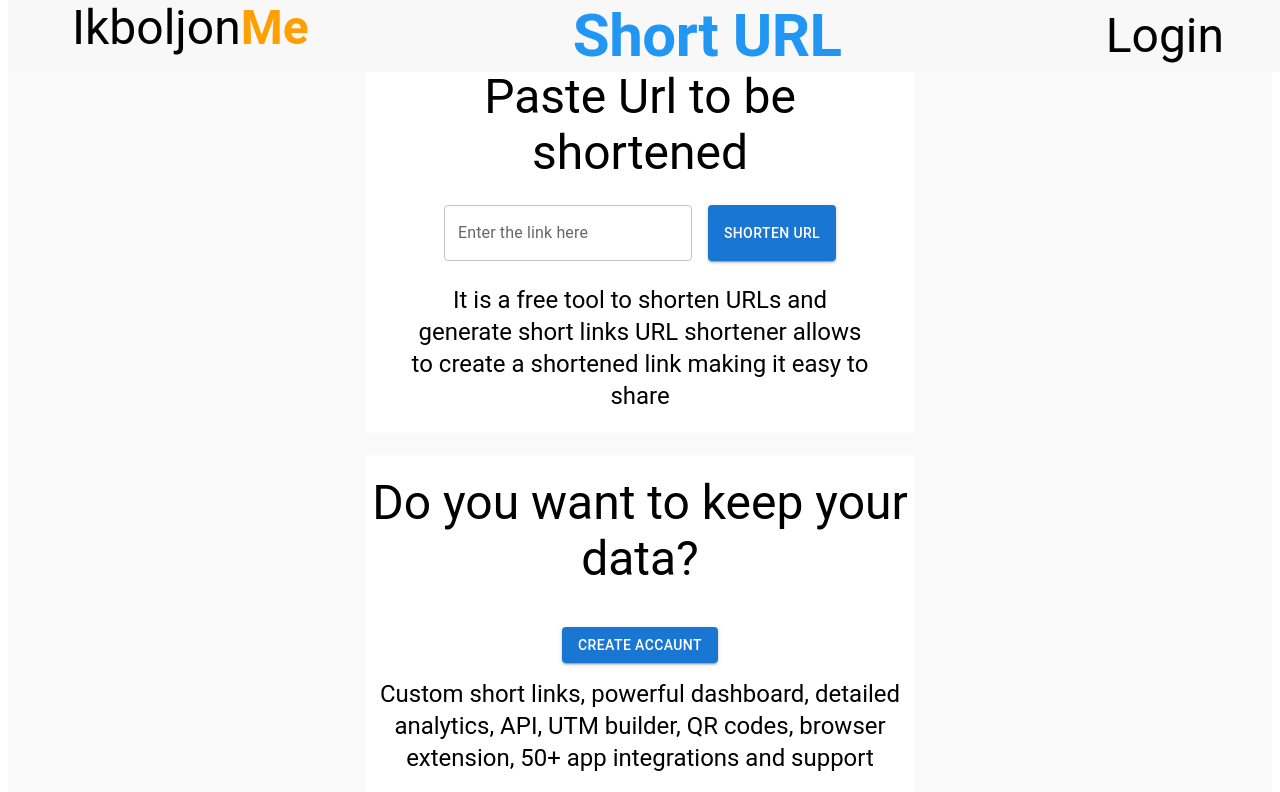
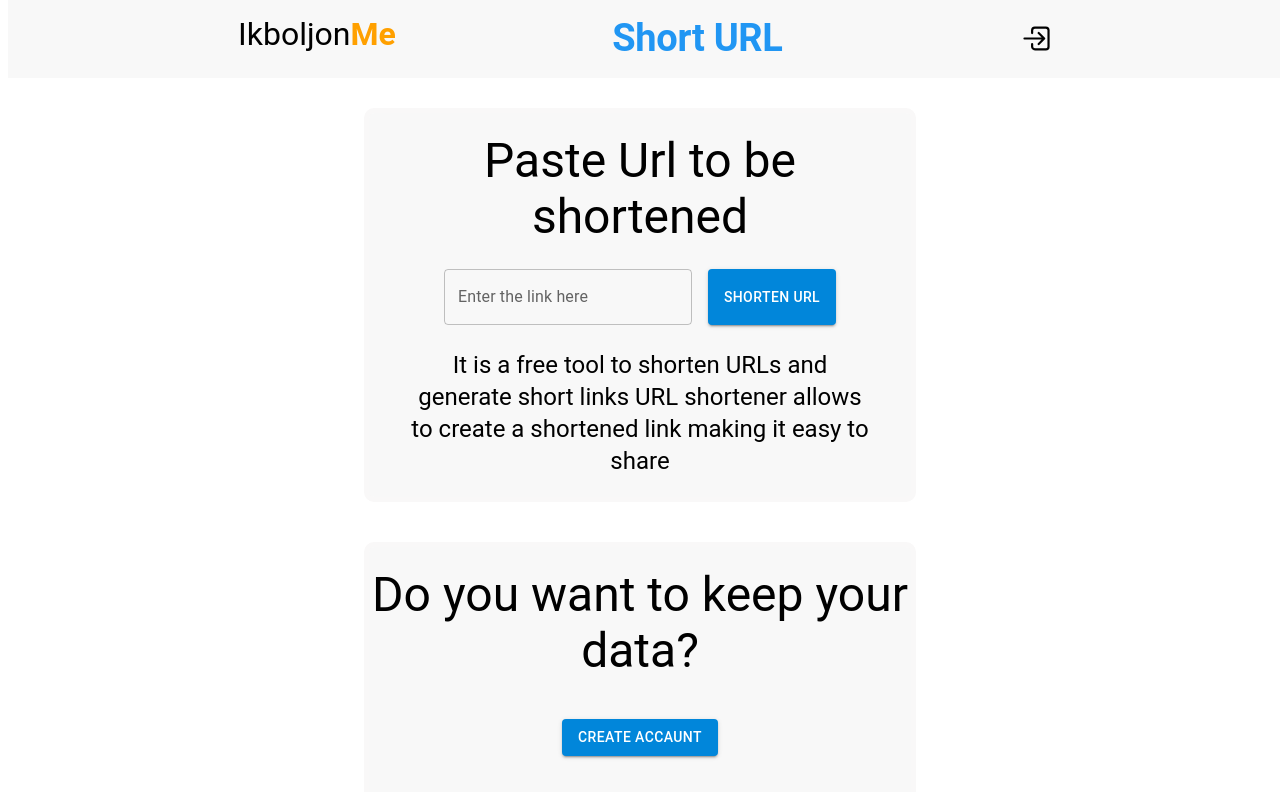
Before and after one commit to IkboljonMe/short-url, a React (Vite) app in the folder client/: page / in a window 1280 px wide. Shown: the top 792 px of the page. Built offline with nearby package versions, Linux system fonts and the light colour scheme.

Commit message:
latest update

```diff
--- a/client/package.json
+++ b/client/package.json
@@ -17,6 +17,7 @@
     "axios": "^1.4.0",
     "react": "^18.2.0",
     "react-dom": "^18.2.0",
+    "react-icons": "^4.9.0",
     "react-redux": "^8.0.5",
     "react-router-dom": "^6.11.2",
     "redux": "^4.2.1"
--- a/client/redux/reducers/user.ts
+++ b/client/redux/reducers/user.ts
@@ -14,9 +14,11 @@ export const setUserUrls = (urls: urlData[]) => ({
   type: userActions.SET_USER_URL,
   payload: { urls },
 });
+const AUTH_TOKEN = localStorage.getItem("AUTH_TOKEN");
+const USER_ID = localStorage.getItem("USER_ID");
 const initialState: UserState = {
-  token: null,
-  userId: null,
+  token: AUTH_TOKEN || null,
+  userId: USER_ID || null,
   urls: null,
 };
 
@@ -32,6 +34,8 @@ const userReducer = (state = initialState, action: UserAction) => {
         urls: action.payload.urls,
       };
     case userActions.CLEAR_AUTH_USER:
+      localStorage.removeItem("AUTH_TOKEN");
+      localStorage.removeItem("USER_ID");
       return initialState;
     default:
       return state;
--- a/client/src/components/Home.tsx
+++ b/client/src/components/Home.tsx
@@ -13,7 +13,6 @@ import { useSelector } from "react-redux";
 const Home = () => {
   const [input, setInput] = useState("");
   const userId = useSelector((state: RootState) => state.user.userId);
-  console.log("@@@", userId);
   const auth = useSelector((state: RootState) => state.user.token);
   const navigate = useNavigate();
   const dispatch = useDispatch();
@@ -29,15 +28,20 @@ const Home = () => {
     }
   };
   return (
-    <>
+    <Stack
+      direction="column"
+      sx={{
+        height: "100vh",
+      }}
+    >
       <Navbar />
       <Box
         component="div"
         sx={{
-          paddingTop: "20px",
-          height: "100vh",
+          paddingTop: "60px",
           width: "100%",
-          backgroundColor: "#f9f9f9",
+          height: "120%",
+          backgroundColor: "#fff",
         }}
       >
         <Container maxWidth="sm">
@@ -49,12 +53,12 @@ const Home = () => {
           <Box
             p={5}
             sx={{
-              backgroundColor: "#ffffff",
-              border: "1px solid #f8f8f8",
-              borderRadius: "5px",
+              backgroundColor: "#f8f8f8",
+              border: "5px solid #f9f8f8",
+              borderRadius: "10px",
               paddingTop: "20px",
               paddingBottom: "20px",
-              marginTop: "20px",
+              marginTop: "40px",
               marginBottom: "20px",
             }}
           >
@@ -87,12 +91,12 @@ const Home = () => {
             <Box
               component="div"
               sx={{
-                backgroundColor: "#ffffff",
-                border: "1px solid #f8f8f8",
-                borderRadius: "5px",
+                backgroundColor: "#f8f8f8",
+                border: "5px solid #f9f8f8",
+                borderRadius: "10px",
                 paddingTop: "20px",
                 paddingBottom: "20px",
-                marginTop: "20px",
+                marginTop: "40px",
                 marginBottom: "20px",
               }}
             >
@@ -107,7 +111,7 @@ const Home = () => {
                   </Link>
                 </Stack>
               </Stack>
-              <Typography align="center" variant="h5" gutterBottom>
+              <Typography align="center" variant="h5" p={2} gutterBottom>
                 Custom short links, powerful dashboard, detailed analytics, API, UTM builder, QR codes, browser extension, 50+ app
                 integrations and support
               </Typography>
@@ -116,7 +120,7 @@ const Home = () => {
         </Container>
       </Box>
       <Footer></Footer>
-    </>
+    </Stack>
   );
 };
 
--- a/client/src/components/Login.tsx
+++ b/client/src/components/Login.tsx
@@ -11,7 +11,6 @@ const Login = () => {
   const [error, setError] = useState("");
   const navigate = useNavigate();
   const dispatch = useDispatch();
-  console.log(`${import.meta.env.VITE_BASE}/login`);
 
   const loginHandler = async (e: React.MouseEvent<HTMLButtonElement>) => {
     e.preventDefault();
@@ -19,6 +18,8 @@ const Login = () => {
       const { data } = await axios.post(`${import.meta.env.VITE_BASE}/login`, { email, password });
       const { token, userId } = data;
       dispatch(setUser(token, userId));
+      localStorage.setItem("AUTH_TOKEN", data.toke);
+      localStorage.setItem("USER_ID", data.userId);
       setTimeout(() => {
         navigate("/");
       }, 1800);
--- a/client/src/components/Navbar.tsx
+++ b/client/src/components/Navbar.tsx
@@ -1,30 +1,28 @@
-import { Container, Stack, Typography, Avatar, Box } from "@mui/material";
+import { Container, Stack, Typography, Box, Theme } from "@mui/material";
 import { blue, amber } from "@mui/material/colors";
 import { useDispatch, useSelector } from "react-redux";
 import { RootState } from "../../redux/store";
-import { clearUser, setUserUrls } from "../../redux/reducers/user";
+import { setUserUrls } from "../../redux/reducers/user";
 import { useNavigate } from "react-router-dom";
+import { IoLogInOutline } from "react-icons/io5";
+import { FaUserTie } from "react-icons/fa";
+import { useMediaQuery } from "@mui/material";
+import { responsiveFontSizes } from "@mui/material/styles";
 import axios from "axios";
-import theme from "../theme";
+import themes from "../theme";
 const Navbar = () => {
+  const theme = responsiveFontSizes(themes);
   const auth = useSelector((state: RootState) => state.user.token);
   const userId = useSelector((state: RootState) => state.user.userId);
   const dispatch = useDispatch();
   const navigate = useNavigate();
-  console.log(auth);
-  const handleLogout = () => {
-    dispatch(clearUser());
-    navigate("/");
-  };
-  const handleLogin = () => {
-    navigate("/login");
-  };
+  const isSmallScreen = useMediaQuery((theme: Theme) => theme?.breakpoints?.down("sm"));
+  const iconSize = isSmallScreen ? 24 : 35;
   const handleProfile: () => void = async () => {
     const { data } = await axios.post(`${import.meta.env.VITE_BASE}/profile`, { userId });
     dispatch(setUserUrls(data));
     navigate("/profile");
   };
-
   return (
     <Box
       component="div"
@@ -36,13 +34,44 @@ const Navbar = () => {
         zIndex: 9999999,
       }}
     >
-      <Container>
-        <Stack direction="row" sx={{ justifyContent: "space-between", fontWeight: "700" }}>
-          <Stack direction="row">
-            <Typography align="right" variant="h3" sx={{ display: "flex" }}>
+      <Container maxWidth="md">
+        <Stack
+          p={2}
+          direction="row"
+          sx={{
+            paddingRight: {
+              sm: "50px",
+              md: "30px",
+              lg: "20px",
+            },
+            justifyContent: "space-between",
+            fontWeight: "700",
+          }}
+        >
+          <Stack
+            direction="row"
+            sx={{
+              display: isSmallScreen ? "none" : "flex",
+            }}
+          >
+            <Typography
+              align="right"
+              variant="h3"
+              sx={{
+                display: "flex",
+                fontSize: theme.typography.h3.fontSize,
+              }}
+            >
               Ikboljon
             </Typography>
-            <Typography variant="h3" sx={{ color: amber[700], fontWeight: "700" }}>
+            <Typography
+              variant="h3"
+              sx={{
+                color: amber[700],
+                fontWeight: "700",
+                fontSize: theme.typography.h3.fontSize,
+              }}
+            >
               Me
             </Typography>
           </Stack>
@@ -52,18 +81,27 @@ const Navbar = () => {
             sx={{
               fontWeight: "bold",
               color: blue[500],
-              fontSize: theme.breakpoints.down("sm") ? "16px" : "inherit",
+              fontSize: theme.typography.h2.fontSize,
               zIndex: 9999,
+              paddingRight: "20px",
             }}
           >
             Short URL
           </Typography>
-          <Stack direction="row" spacing={3} sx={{ justifyContent: "center", alignItems: "center", fontWeight: "500" }}>
-            <Typography onClick={auth ? handleLogout : handleLogin} variant="h3">
-              {auth ? "Log out" : "Login"}
-            </Typography>
-            {auth && <Avatar onClick={handleProfile} />}
-          </Stack>
+
+          <Box
+            component="div"
+            sx={{
+              display: "flex",
+              alignItems: "center",
+            }}
+          >
+            {auth ? (
+              <FaUserTie color="#2196f3" size={iconSize} onClick={handleProfile} />
+            ) : (
+              <IoLogInOutline size={iconSize} onClick={() => navigate("/login")} />
+            )}
+          </Box>
         </Stack>
       </Container>
     </Box>
--- a/client/src/components/Profile.tsx
+++ b/client/src/components/Profile.tsx
@@ -20,6 +20,7 @@ const Profile = () => {
         sx={{
           paddingTop: "70px",
           width: "100%",
+          height: "120%",
           backgroundColor: "#fff",
         }}
       >
--- a/client/src/components/Register.tsx
+++ b/client/src/components/Register.tsx
@@ -2,6 +2,8 @@ import { TextField, Box, Stack, Typography, Button } from "@mui/material";
 import React, { useState } from "react";
 import { Link } from "react-router-dom";
 import { useNavigate } from "react-router-dom";
+import { useDispatch } from "react-redux";
+import { setUser } from "../../redux/reducers/user";
 import axios from "axios";
 const Register = () => {
   const [username, setUsername] = useState("");
@@ -9,6 +11,7 @@ const Register = () => {
   const [password, setPassword] = useState("");
   const [confirmedPassword, setConfirmedPassword] = useState("");
   const [error, setError] = useState("");
+  const dispatch = useDispatch();
 
   const navigate = useNavigate();
   const registerHandler = async (e: React.MouseEvent<HTMLButtonElement>) => {
@@ -27,8 +30,10 @@ const Register = () => {
         email,
         password,
       });
-      localStorage.setItem("authToken", data.token);
-      console.log(data);
+      const { token, userId } = data;
+      dispatch(setUser(token, userId));
+      localStorage.setItem("AUTH_TOKEN", data.toke);
+      localStorage.setItem("USER_ID", data.userId);
 
       setTimeout(() => {
         navigate("/");
--- a/client/src/components/UrlShortener.tsx
+++ b/client/src/components/UrlShortener.tsx
@@ -13,27 +13,33 @@ const UrlShortener = () => {
   const [isVisitsPageOpen, setIsVisitsPageOpen] = useState(false);
   if (!data) return <div>No data</div>;
   return (
-    <>
+    <Stack
+      direction="column"
+      sx={{
+        height: "100vh",
+      }}
+    >
       <Navbar />
       <Box
         component="div"
         sx={{
           paddingTop: "20px",
-          height: "100vh",
+          height: "120%",
           width: "100%",
-          backgroundColor: "#f9f9f9",
+          backgroundColor: "#fff",
         }}
       >
         <Container maxWidth="sm">
           <Box
             component="div"
+            p={5}
             sx={{
-              backgroundColor: "#ffffff",
-              border: "1px solid #f8f8f8",
-              borderRadius: "5px",
+              backgroundColor: "#f8f8f8",
+              border: "5px solid #f9f8f8",
+              borderRadius: "10px",
               paddingTop: "20px",
               paddingBottom: "20px",
-              marginTop: "20px",
+              marginTop: "40px",
               marginBottom: "20px",
             }}
           >
@@ -103,7 +109,7 @@ const UrlShortener = () => {
         </Container>
       </Box>
       <Footer />
-    </>
+    </Stack>
   );
 };
 
--- a/client/src/main.tsx
+++ b/client/src/main.tsx
@@ -6,8 +6,7 @@ import store from "../redux/store.ts";
 import { ThemeProvider } from "@mui/material/styles";
 import "./index.css";
 import { createTheme, responsiveFontSizes } from "@mui/material/styles";
-let theme = createTheme();
-theme = responsiveFontSizes(theme);
+import theme from "./theme.ts";
 
 ReactDOM.createRoot(document.getElementById("root") as HTMLElement).render(
   <React.StrictMode>
--- a/client/src/theme.ts
+++ b/client/src/theme.ts
@@ -1,6 +1,6 @@
-import { createTheme, responsiveFontSizes } from "@mui/material/styles";
+import { createTheme } from "@mui/material/styles";
 
-let theme = createTheme({
+const theme = createTheme({
   palette: {
     primary: {
       main: "#0186DA",
@@ -10,5 +10,5 @@ let theme = createTheme({
     },
   },
 });
-theme = responsiveFontSizes(theme);
+
 export default theme;
```
Also changed, not shown: 1 other file (tests, documents, lock files or other folders).
